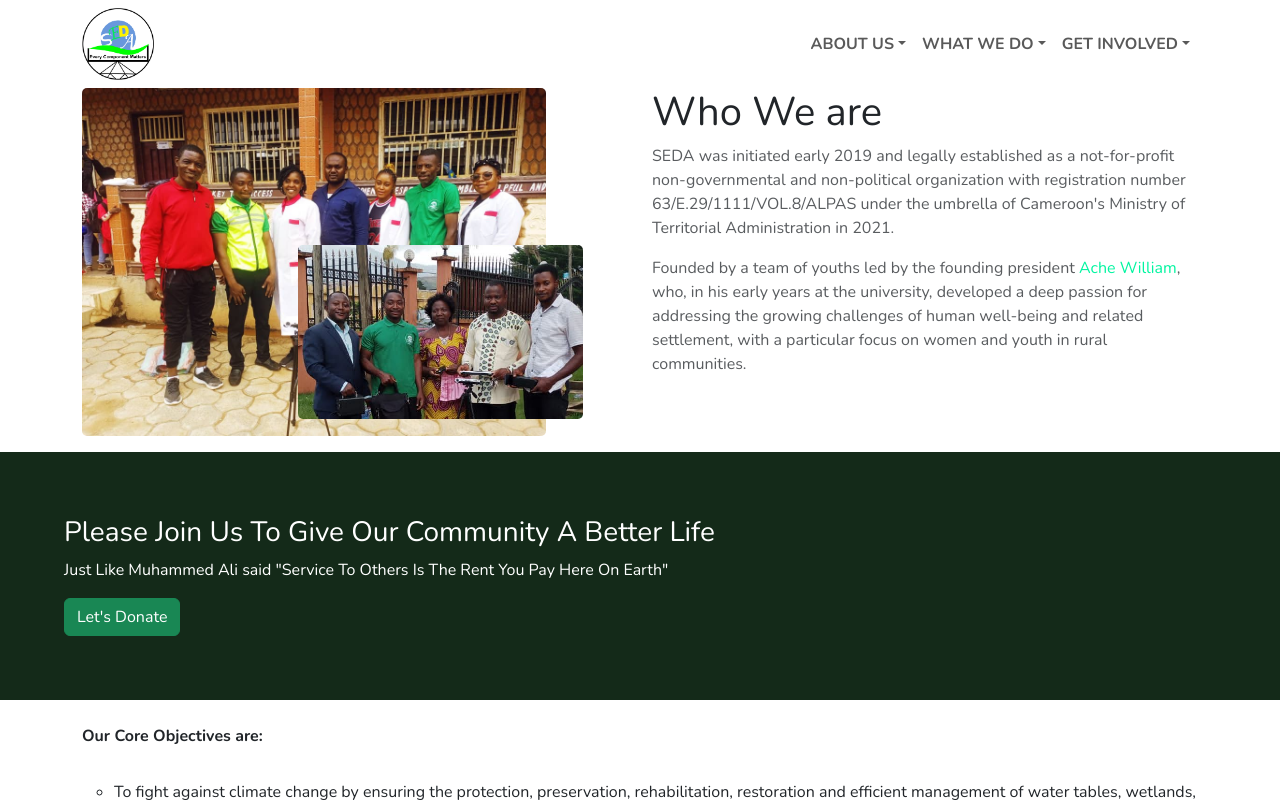
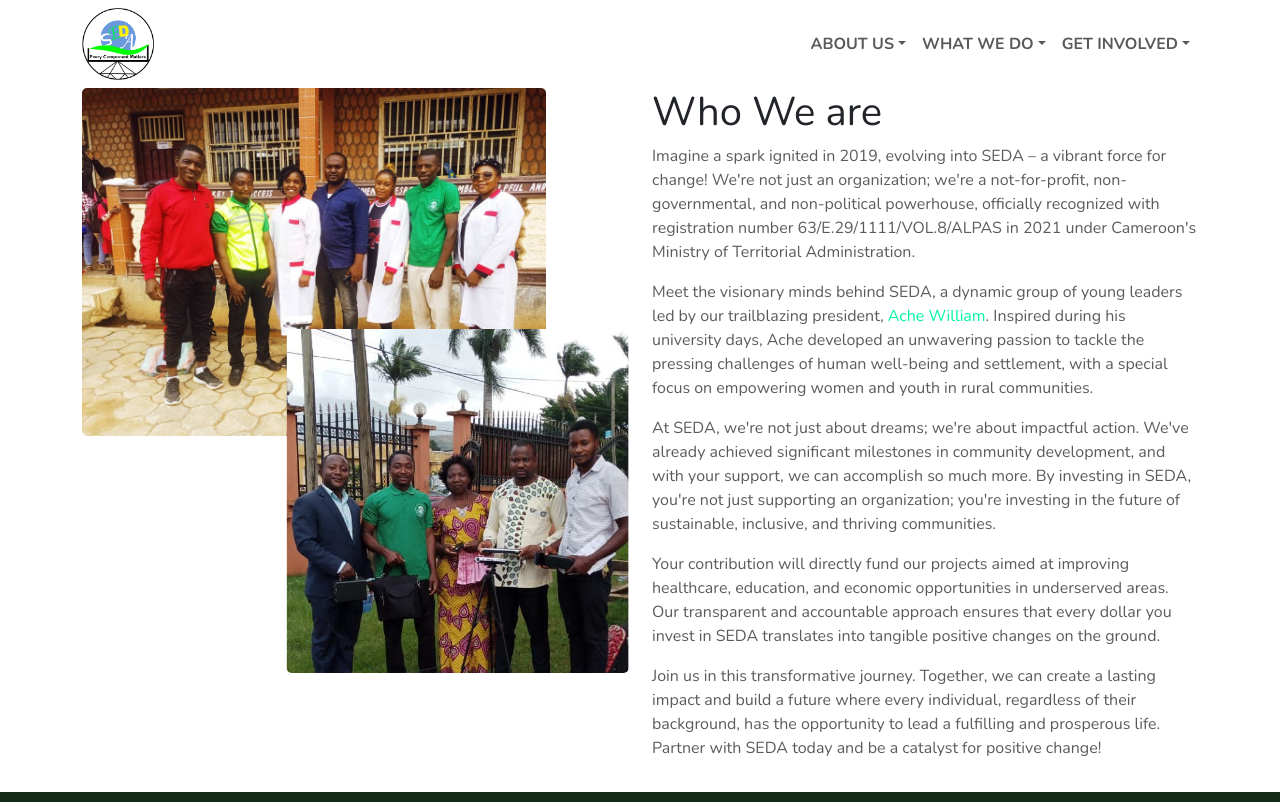
Before and after one commit to yvette809/seda, a React (Create React App) app: page /background in a window 1280 px wide. Shown: the top 802 px of the page. Built offline with nearby package versions, Linux system fonts and the light colour scheme.

Commit message:
updated background

```diff
--- a/src/index.css
+++ b/src/index.css
@@ -141,10 +141,10 @@ a.icon svg {
 
 .hero-img img.img-2 {
   position: absolute;
-  bottom: 30%;
+  bottom: 40%;
   left: 50%;
   transform: translate(-20%, 50%);
-  width: 50%;
+  width: 60%;
   height: 50%;
   border-radius: 5px;
   object-fit: cover;
@@ -323,6 +323,11 @@ small {
     margin-top: 1.2rem;
   }
   /* end of volunteer */
+  /* background */
+  .hero-img img.img-2{
+    display: none;
+  }
+  /* end of background */
 }
 
 /* ipads */
--- a/src/pages/Background.jsx
+++ b/src/pages/Background.jsx
@@ -13,20 +13,19 @@ const Background = () => {
   description={
     <>
       <p>
-        SEDA was initiated early 2019 and legally established as a not-for-profit
-        non-governmental and non-political organization with registration number
-        63/E.29/1111/VOL.8/ALPAS under the umbrella of Cameroon's Ministry of
-        Territorial Administration in 2021.
+        Imagine a spark ignited in 2019, evolving into SEDA – a vibrant force for change! We're not just an organization; we're a not-for-profit, non-governmental, and non-political powerhouse, officially recognized with registration number 63/E.29/1111/VOL.8/ALPAS in 2021 under Cameroon's Ministry of Territorial Administration.
       </p>
       <p>
-        Founded by a team of youths led by the founding president{' '}
-        <Link to="https://www.linkedin.com/in/ache-william-275bab205" className="founder">
-          Ache William
-        </Link>
-        , who, in his early years at the university, developed a deep passion for
-        addressing the growing challenges of human well-being and related
-        settlement, with a particular focus on women and youth in rural
-        communities.
+        Meet the visionary minds behind SEDA, a dynamic group of young leaders led by our trailblazing president, <Link to="https://www.linkedin.com/in/ache-william-275bab205" className="founder">Ache William</Link>. Inspired during his university days, Ache developed an unwavering passion to tackle the pressing challenges of human well-being and settlement, with a special focus on empowering women and youth in rural communities.
+      </p>
+      <p>
+        At SEDA, we're not just about dreams; we're about impactful action. We've already achieved significant milestones in community development, and with your support, we can accomplish so much more. By investing in SEDA, you're not just supporting an organization; you're investing in the future of sustainable, inclusive, and thriving communities.
+      </p>
+      <p>
+        Your contribution will directly fund our projects aimed at improving healthcare, education, and economic opportunities in underserved areas. Our transparent and accountable approach ensures that every dollar you invest in SEDA translates into tangible positive changes on the ground.
+      </p>
+      <p>
+        Join us in this transformative journey. Together, we can create a lasting impact and build a future where every individual, regardless of their background, has the opportunity to lead a fulfilling and prosperous life. Partner with SEDA today and be a catalyst for positive change!
       </p>
       {/* Add more paragraphs or HTML tags as needed */}
     </>
```
